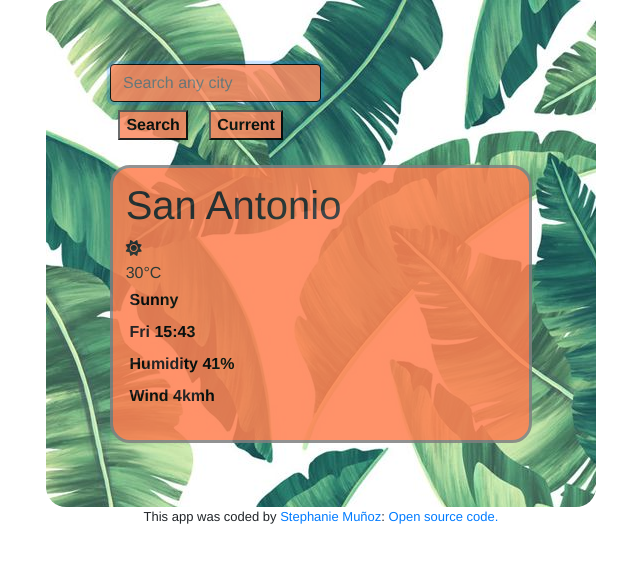
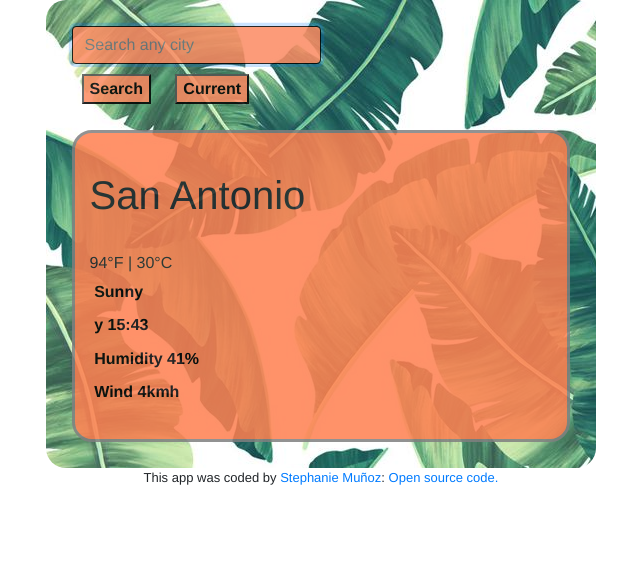
Before and after one commit to stephaniemm123/Weather-App, a website built with Parcel: page index.html in a window 1280 px wide. Shown: the whole page, without its empty margins (319-959 px from the left). Built offline with nearby package versions, Linux system fonts and the light colour scheme.

Commit message:
Adjusted css

```diff
--- a/index.html
+++ b/index.html
@@ -28,25 +28,27 @@
 
     </div>
     <div class="container2">
+
+        <br>
+
         <div class="interior">
             <div class="city">
                 <h1>
                     <span id="display-city"> San Antonio </span>
             </div>
-            <i class="fas fa-sun"></i>
             <span id="icon" div class="icon"></span>
             <span id="current-degrees" div class="current-degrees"></span>
             <ul>
-                <li><span class="temperature" id="temperature">30°C</span></li>
+                <li><span class="temperature" id="temperature">94</span>°F | 30°C</li>
                 <li class="description" div class="description">Sunny</li>
                 <li class="date" div class="date">Monday 13:22</li>
                 <li class="humidity" div class="humidity">Humidity <span id="humidity">41</span>%</li>
                 <li class="wind" div class="wind">Wind <span id="wind">4</span>kmh</li>
             </ul>
-            <div class="row">
-                <div class="col-6">
-                    <div class="clearfix">
-                        <div class="float-left">
+                <div class="row">
+                    <div class="col-6">
+                        <div class="clearfix">
+                            <div class="float-left">
                         </div>
                     </div>
                 </div>
@@ -55,12 +57,13 @@
         </div>
     </div>
     </div>
-    <script src="weather.js"></script>
+
 
 
     </div>
     <div class="author">This app was coded by <a href="mailto:stephaniemm123@gmail.com"> Stephanie Muñoz</a>: <a
             href="https://github.com/stephaniemm123/Weather-App"> Open source code.</a></div>
+    <script src="weather.js"></script>
 
 </body>
 
--- a/styling.css
+++ b/styling.css
@@ -7,7 +7,7 @@ body {
 	top: 15%;
 	margin: auto;
 	border-radius: 20px;
-	padding: 5%;
+	padding: 2%;
 	max-width: 550px;
 }
 
--- a/weather.js
+++ b/weather.js
@@ -9,10 +9,10 @@ function searchDate(date) {
 		minutes = `0${minutes}`;
 	}
 	let dayIndex = date.getDay();
-	let days = [ 'Sun', 'Mon', 'Tues', 'Wed', 'Thurs', 'Fri' ];
+	let days = [ 'Sunday', 'Monday', 'Tuesday', 'Wednesday', 'Thursday', 'Friday' ];
 	let day = days[dayIndex];
 
-	return `${day} ${hours}:${minutes}`;
+	return `${day[dayIndex]} ${hours}:${minutes}`;
 }
 //2
 function displayWeather(response) {
@@ -30,13 +30,14 @@ function displayWeather(response) {
 	document.querySelector('.description').innerHTML = response.data.weather[0].main;
 }
 //3
+//4
 function searchCity(city) {
 	let apiKey = 'd944cfc973fb372d3ea53f75216ec984';
-	let apiUrl = `https://api.openweathermap.org/data/2.5/weather?q=${city}&appid=${apiKey}&units=metric`;
+	let apiUrl = `https://api.openweathermap.org/data/2.5/weather?q=${city}&appid=${apiKey}&units=imperial`;
 
 	axios.get(apiUrl).then(displayWeather);
 }
-//4
+//5
 function searchbarResults(event) {
 	event.preventDefault();
 	let city = document.querySelector('#searchbar');
@@ -44,29 +45,29 @@ function searchbarResults(event) {
 	displaycity.innerHTML = `${city.value}`;
 	searchCity(city.value);
 }
-//5
+//6
 function searchLocation(position) {
 	let long = position.coords.longitude;
 	let lat = position.coords.latitude;
-	let units = 'metric';
+	//	let units = 'imperial';
 
 	let apiKey = 'd944cfc973fb372d3ea53f75216ec984';
-	let apiUrl = `https://api.openweathermap.org/data/2.5/weather?lat=${lat}&lon=${long}&appid=${apiKey}&units=${units}`;
+	let apiUrl = `https://api.openweathermap.org/data/2.5/weather?lat=${lat}&lon=${long}&appid=${apiKey}&units=imperial`;
 
 	axios.get(apiUrl).then(displayWeather);
 }
-//6
+//7
 function getCurrent(event) {
 	event.preventDefault();
 	navigator.geolocation.getCurrentPosition(searchLocation);
 }
-//7
+//8
 let dateElement = document.querySelector('.date');
 let currentTime = new Date();
 dateElement.innerHTML = searchDate(currentTime);
-//8
+//9
 let form = document.querySelector('#search-form');
 form.addEventListener('submit', searchbarResults);
-//9
+//10
 let currentButton = document.querySelector('#current-location-btn');
 currentButton.addEventListener('click', getCurrent);
```
